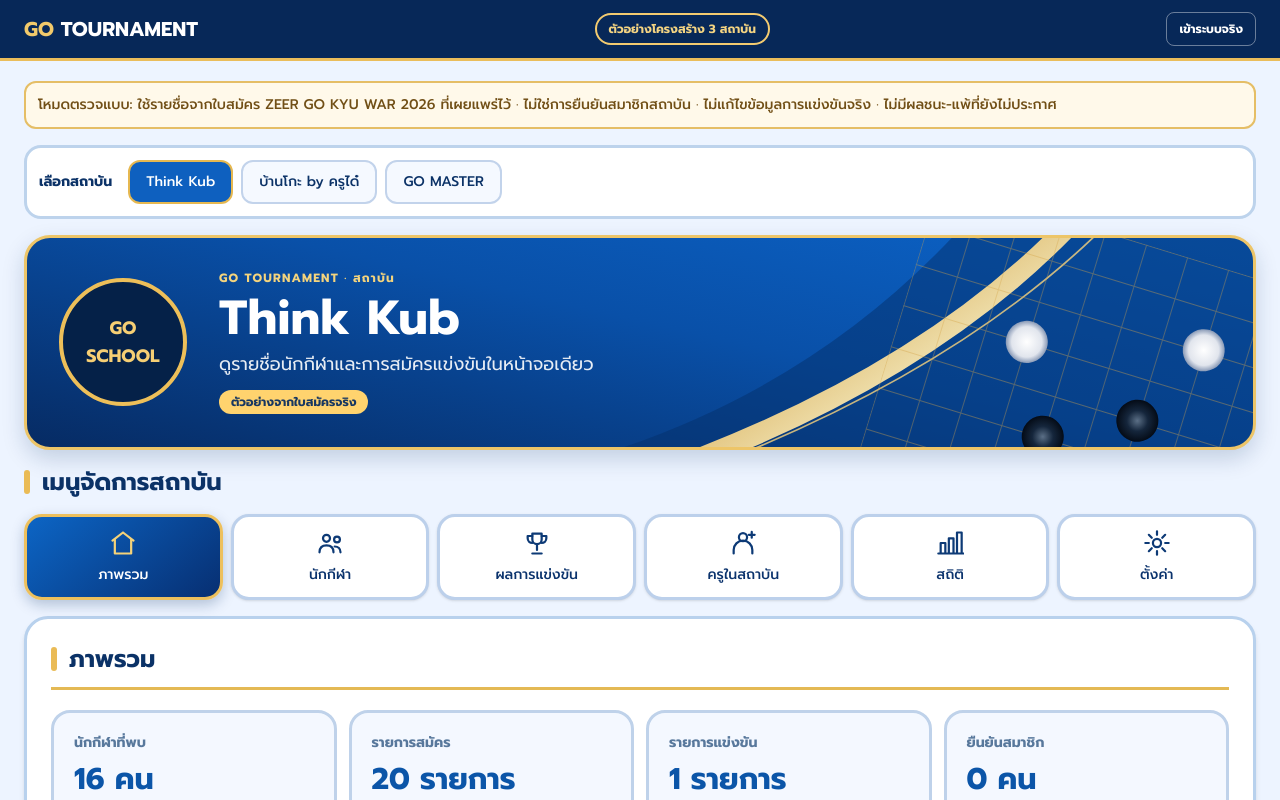
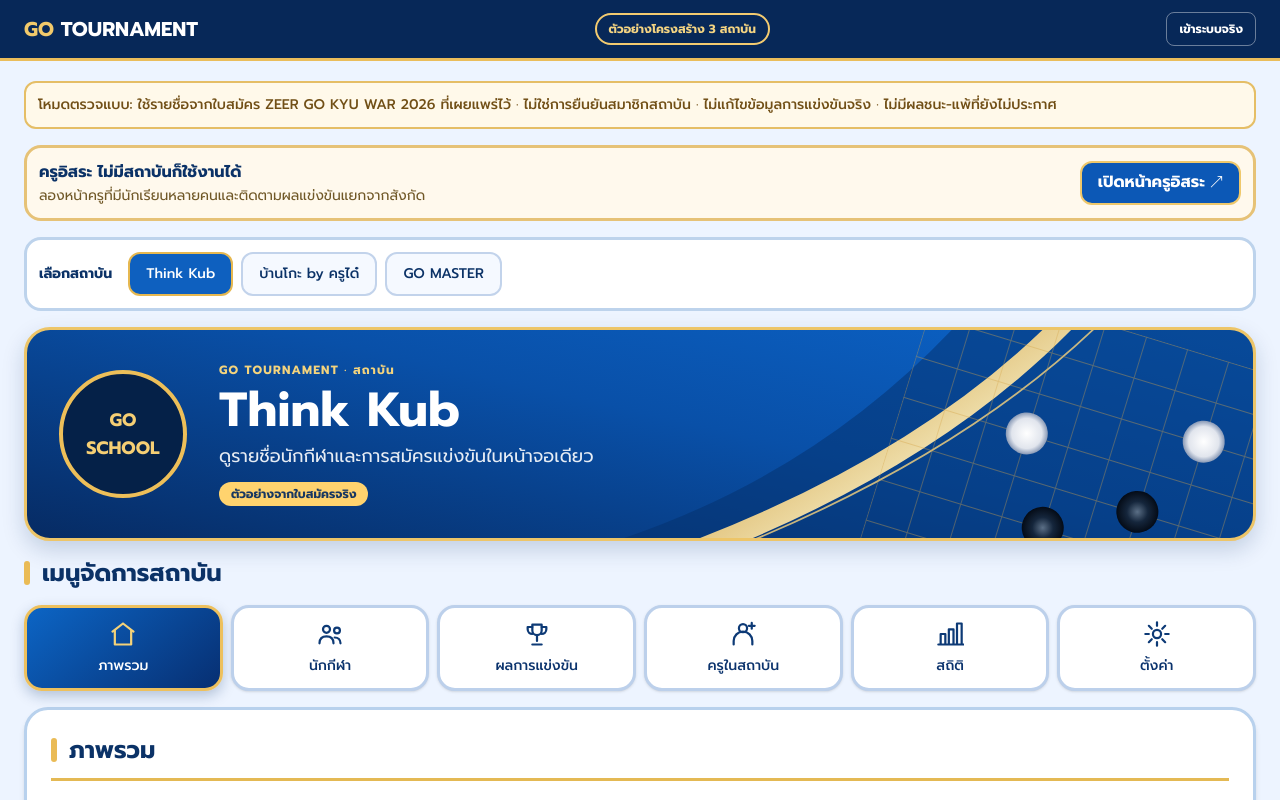
Before and after one commit to sawitree2168-sys/go-competition, a Next.js app: page /institution/demo in a window 1280 px wide. Shown: the top 800 px of the page. Built offline with nearby package versions, Linux system fonts and the light colour scheme.

Commit message:
Link institute sample to new independent coach demo for comparison

```diff
--- a/app/institution/demo/page.tsx
+++ b/app/institution/demo/page.tsx
@@ -74,6 +74,7 @@ export default function InstitutionSample(){
  </header>
  <main className="mx-auto max-w-7xl space-y-4 px-3 py-5 sm:px-6">
   <div className="rounded-xl border-2 border-[#e5be66] bg-[#fff9ea] p-3 text-sm font-semibold text-[#714f16]">โหมดตรวจแบบ: ใช้รายชื่อจากใบสมัคร ZEER GO KYU WAR 2026 ที่เผยแพร่ไว้ · ไม่ใช่การยืนยันสมาชิกสถาบัน · ไม่แก้ไขข้อมูลการแข่งขันจริง · ไม่มีผลชนะ-แพ้ที่ยังไม่ประกาศ</div>
+  <div className="flex flex-wrap items-center justify-between gap-3 rounded-[17px] border-[3px] border-[#e6c277] bg-[#fff9ed] p-3"><div><b>ครูอิสระ ไม่มีสถาบันก็ใช้งานได้</b><p className="text-sm text-[#705827]">ลองหน้าครูที่มีนักเรียนหลายคนและติดตามผลแข่งขันแยกจากสังกัด</p></div><Link href="/independent-coach/demo" className="inline-flex min-h-11 items-center rounded-xl border-2 border-[#efc86b] bg-[#0c58b6] px-4 font-bold text-white">เปิดหน้าครูอิสระ ↗</Link></div>
   <div className="flex flex-wrap gap-2 rounded-[17px] border-[3px] border-[#bdd3ec] bg-white p-3"><span className="self-center pr-2 text-sm font-black">เลือกสถาบัน</span>{academies.map(x=><button key={x.key} aria-pressed={x.key===selected} type="button" onClick={()=>switchAcademy(x.key)} className={`min-h-11 rounded-xl border-2 px-4 text-sm font-bold ${x.key===selected?"border-[#e6b850] bg-[#0e60bf] text-white":"border-[#c2d3eb] bg-[#f5f9ff]"}`}>{x.name}</button>)}</div>
   <section className="relative overflow-hidden rounded-[26px] border-[3px] border-[#edc568] bg-[#072c66] bg-[url(/institution-banner.svg)] bg-cover bg-center p-5 text-white shadow-[0_9px_22px_rgba(4,45,92,.18)] sm:p-8">
    <div className="relative z-10 flex items-center gap-4 sm:gap-8"><div className="grid h-20 w-20 shrink-0 place-items-center rounded-full border-[4px] border-[#edbf59] bg-[#052148] text-center text-xs font-black text-[#f6cf74] sm:h-32 sm:w-32 sm:text-lg"><span>GO<br/>SCHOOL</span></div><div><p className="text-xs font-bold tracking-widest text-[#f4d47d]">GO TOURNAMENT · สถาบัน</p><h1 className="mt-2 text-2xl font-black sm:text-5xl">{a.name}</h1><p className="mt-2 text-sm text-white/90 sm:text-lg">ดูรายชื่อนักกีฬาและการสมัครแข่งขันในหน้าจอเดียว</p><span className="mt-3 inline-flex rounded-full bg-[#ffd36e] px-3 py-1 text-xs font-black text-[#173761]">ตัวอย่างจากใบสมัครจริง</span></div></div>
```
